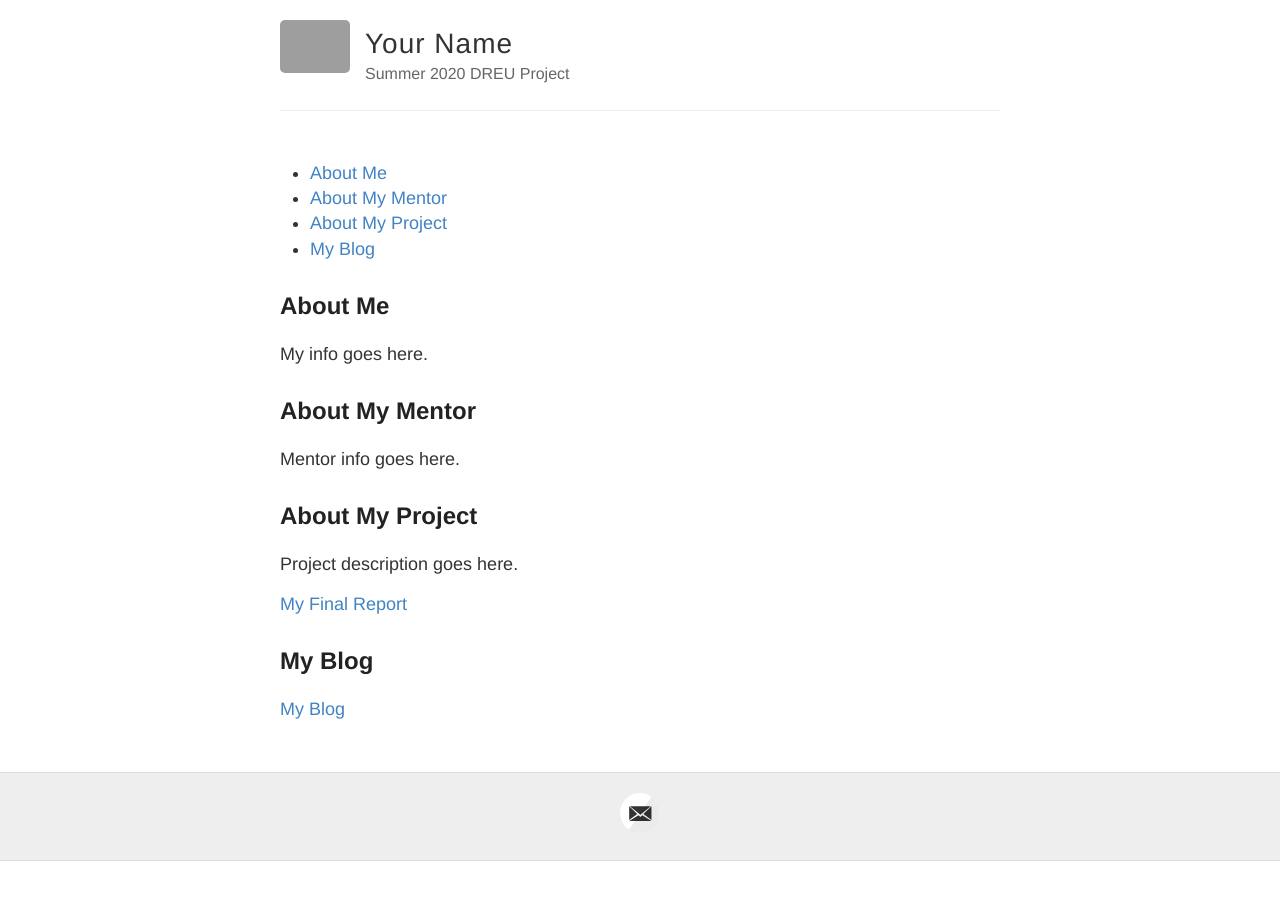
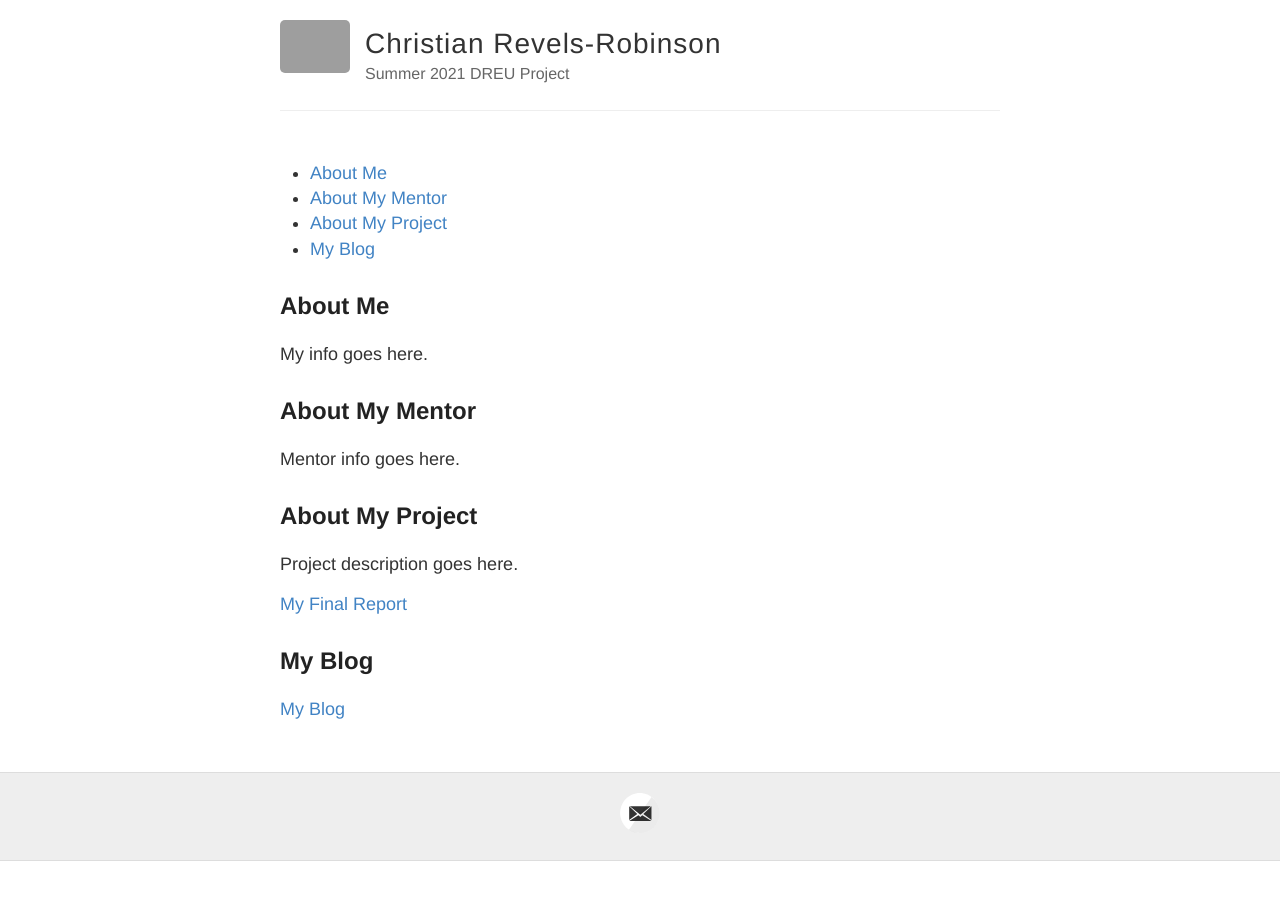
Before and after one commit to crevrobs21/crevrob21.github.io, a Jekyll site: the page built from index.md, in a window 1280 px wide. Built offline with Jekyll 4.4.1, drawn with Linux system fonts in a browser that asks for light colours; grey boxes are pictures that could not be loaded.

Commit message:
Update _config.yml

```diff
--- a/_config.yml
+++ b/_config.yml
@@ -3,10 +3,10 @@
 #
 
 # Name of your site (displayed in the header)
-name: Your Name
+name: Christian Revels-Robinson
 
 # Short bio or description (displayed in the header)
-description: Summer 2020 DREU Project
+description: Summer 2021 DREU Project
 
 # URL of your avatar or profile pic (you could use your GitHub profile pic)
 avatar: https://raw.githubusercontent.com/barryclark/jekyll-now/master/images/jekyll-logo.png
@@ -18,7 +18,7 @@ avatar: https://raw.githubusercontent.com/barryclark/jekyll-now/master/images/je
 # Includes an icon in the footer for each username you enter
 footer-links:
   dribbble:
-  email: yourmail@mail.com
+  email: crr2159@columbia.edu
   facebook:
   flickr:
   rss: # just type anything here for a working RSS icon
```
